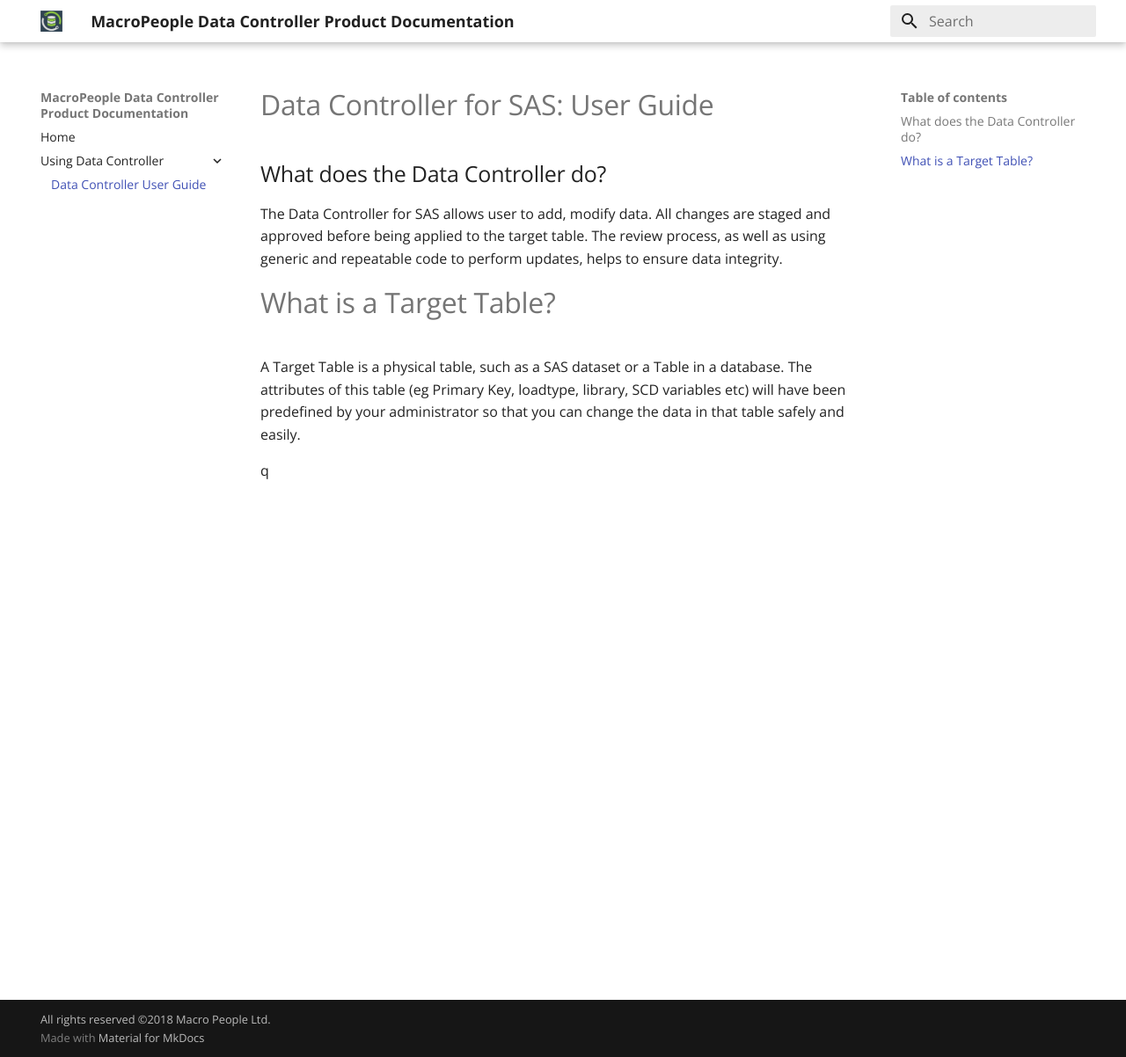
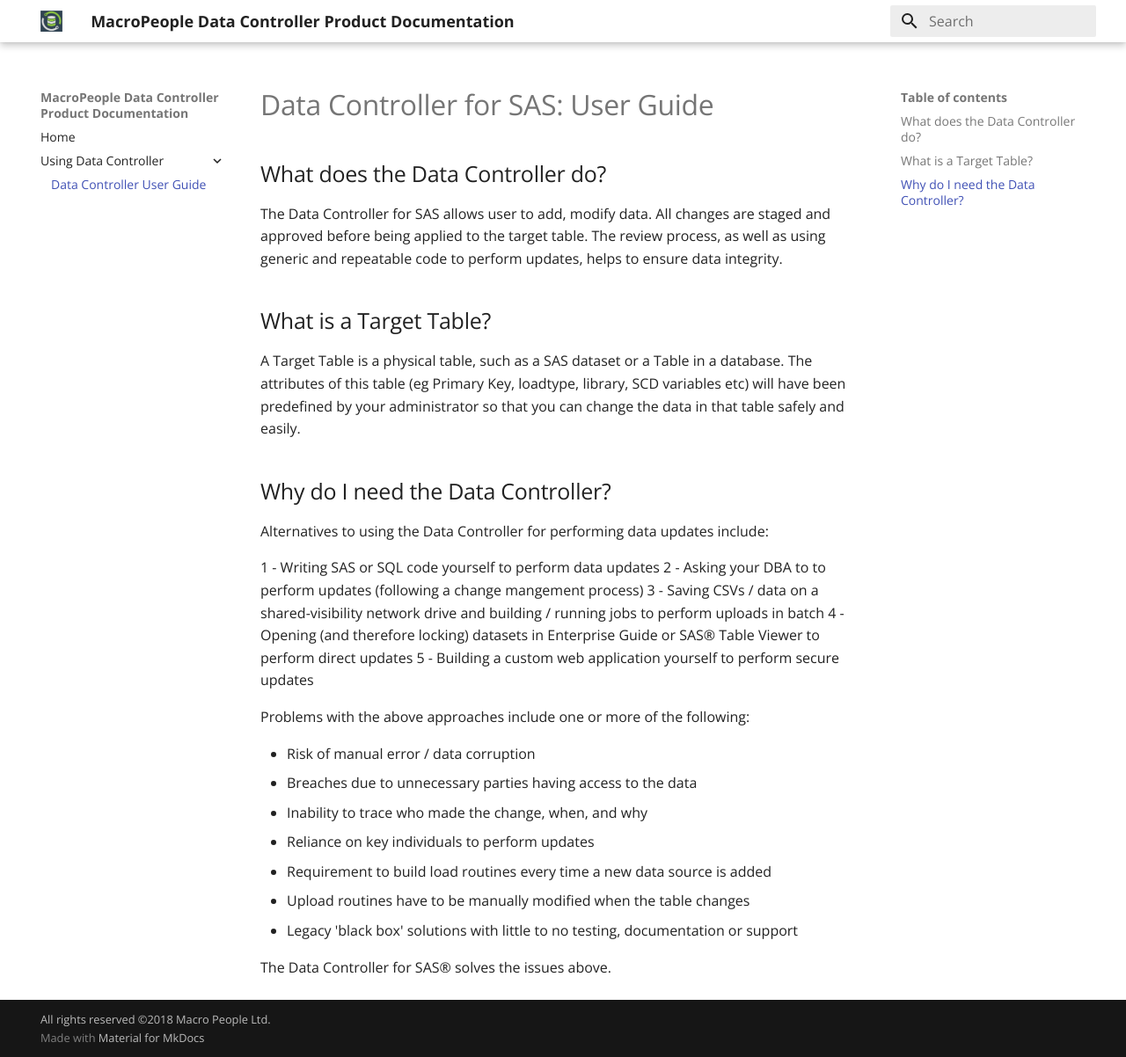
Before and after one commit to datacontroller/docs.datacontroller.io, an MkDocs documentation site: the page built from docs/dc-userguide.md, in a window 1280 px wide and 1202 px high. Shown: the whole window at 88% size. Built offline with MkDocs 1.6.1 and Material for MkDocs 9.7.7, drawn with Linux system fonts in a browser that asks for light colours; old or Windows-style settings are respelled for this version of MkDocs.

Commit message:
more on userguide

```diff
--- a/docs/dc-userguide.md
+++ b/docs/dc-userguide.md
@@ -4,10 +4,27 @@
 
 The Data Controller for SAS allows user to add, modify data. All changes are staged and approved before being applied to the target table. The review process, as well as using generic and repeatable code to perform updates, helps to ensure data integrity.
 
-#What is a Target Table?
+## What is a Target Table?
 A Target Table is a physical table, such as a SAS dataset or a Table in a database. The attributes of this table (eg Primary Key, loadtype, library, SCD variables etc) will have been predefined by your administrator so that you can change the data in that table safely and easily.
 
+## Why do I need the Data Controller?
 
+Alternatives to using the Data Controller for performing data updates include:
 
+1 - Writing SAS or SQL code yourself to perform data updates
+2 - Asking your DBA to to perform updates (following a change mangement process)
+3 - Saving CSVs / data on a shared-visibility network drive and building / running jobs to perform uploads in batch
+4 - Opening (and therefore locking) datasets in Enterprise Guide or SAS® Table Viewer to perform direct updates
+5 - Building a custom web application yourself to perform secure updates
 
-q
+Problems with the above approaches include one or more of the following:
+
+ - Risk of manual error / data corruption
+ - Breaches due to unnecessary parties having access to the data
+ - Inability to trace who made the change, when, and why
+ - Reliance on key individuals to perform updates
+ - Requirement to build load routines every time a new data source is added
+ - Upload routines have to be manually modified when the table changes
+ - Legacy 'black box' solutions with little to no testing, documentation or support
+
+The Data Controller for SAS® solves the issues above.
```
